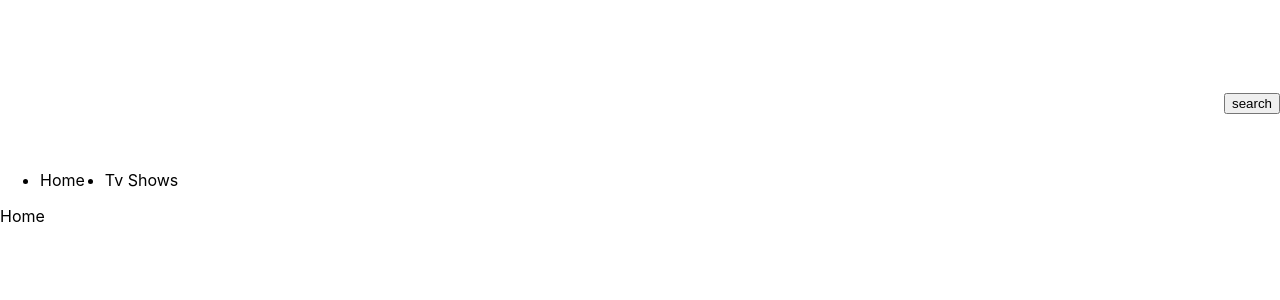
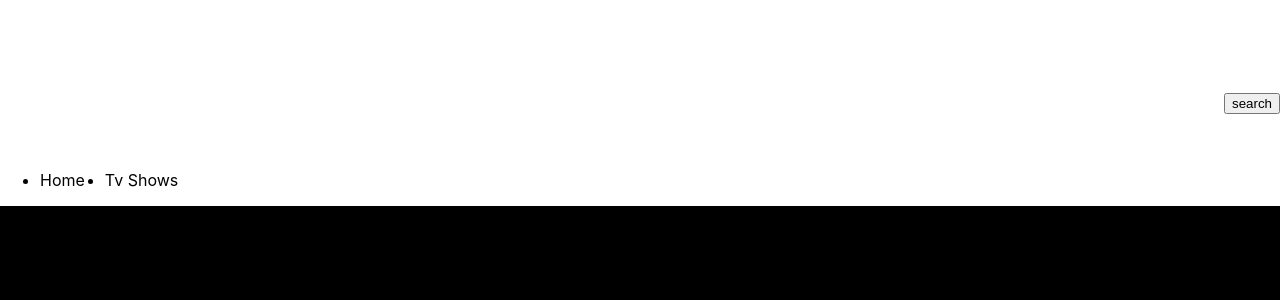
Before and after one commit to johj703/react_masterclass, a React (Create React App) app in the folder nomflix/: page / in a window 1280 px wide. Shown: the top 300 px of the page. Built offline with nearby package versions, Linux system fonts and the light colour scheme.

Commit message:
Home 컴포넌트 style 추가

```diff
--- a/nomflix/src/Routes/Home.tsx
+++ b/nomflix/src/Routes/Home.tsx
@@ -1,4 +1,4 @@
 function Home() {
-  return <div>Home</div>;
+  return <div style={{ backgroundColor: "black", height: "200vh" }}>Home</div>;
 }
 export default Home;
```
